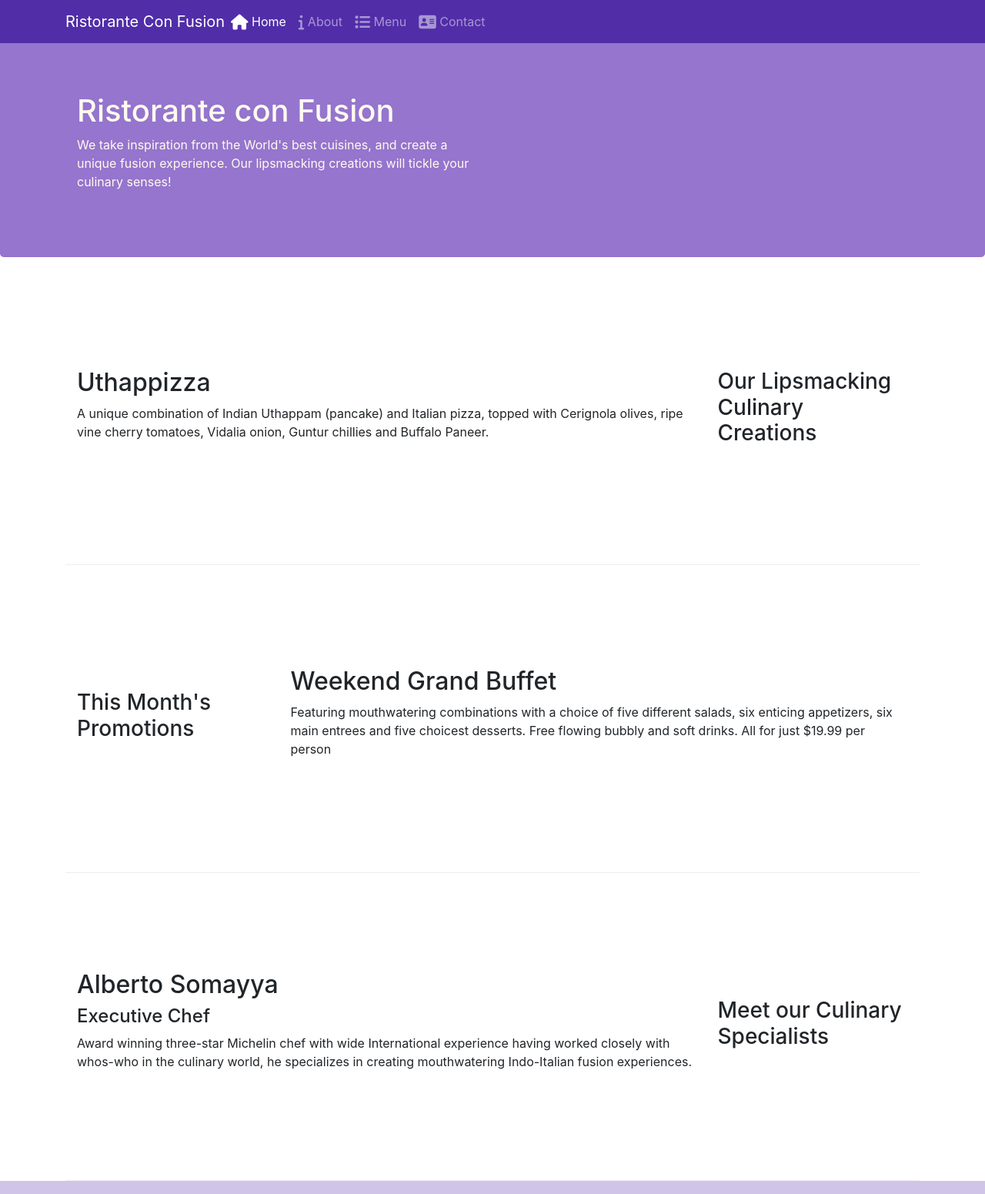
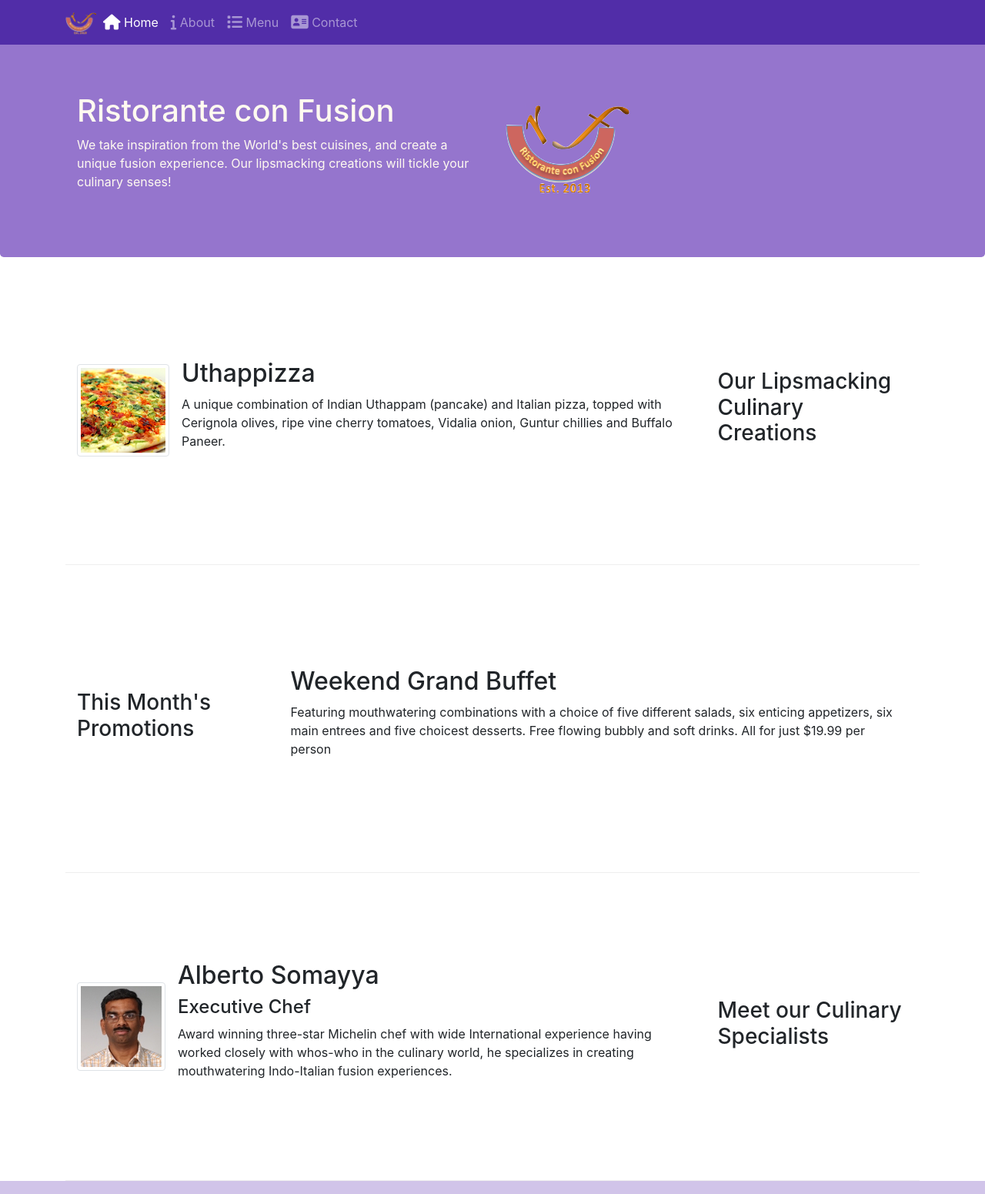
Before and after one commit to Okimik/Bootstrap4, a plain HTML site: page index.html in a window 1280 px wide. Shown: the top 1551 px of the page at 77% size. Drawn offline with nearby package versions, Linux system fonts and the light colour scheme.

Commit message:
Images and Media

```diff
--- a/index.html
+++ b/index.html
@@ -21,7 +21,7 @@
             <button class="navbar-toggler" type="button" data-toggle="collapse" data-target="#Navbar">
                 <span class="navbar-toggler-icon"></span>
             </button>
-            <a class="navbar-brand mr-auto" href="#">Ristorante Con Fusion</a>
+            <a class="navbar-brand mr-auto" href="#"><img src="./img/logo.png" height="30" width="41"></a>
             <div class="collapse navbar-collapse" id="Navbar">
                 <ul class="navbar-nav mr-auto">
                     <li class="nav-item active"><a class="nav-link" href="#"><span class="fa fa-home fa-lg"></span> Home</a></li>
@@ -40,7 +40,9 @@
                     <h1>Ristorante con Fusion</h1>
                     <p>We take inspiration from the World's best cuisines, and create a unique fusion experience. Our lipsmacking creations will tickle your culinary senses!</p>
                 </div>
-                <div class="col-12 col-sm">
+                <div class="col-12 col-sm align-self-center">
+                    <img src="./img/logo.png" class="img-fluid">
+
                 </div>
             </div>
         </div>
@@ -52,8 +54,15 @@
                 <h3>Our Lipsmacking Culinary Creations</h3>
             </div>
             <div class="col col-sm order-sm-first col-md">
-                <h2>Uthappizza</h2>
-                <p class="d-none d-sm-block">A unique combination of Indian Uthappam (pancake) and Italian pizza, topped with Cerignola olives, ripe vine cherry tomatoes, Vidalia onion, Guntur chillies and Buffalo Paneer.</p>
+                <div class="media">
+                    <img class="d-flex mr-3 img-thumbnail align-self-center" src="./img/uthappizza.png" alt="uthapizza">
+                    <div class="media-body">
+                            <h2 class="mt-0">Uthappizza</h2>
+                            <p class="d-none d-sm-block">A unique combination of Indian Uthappam (pancake) and Italian pizza, topped with Cerignola olives, ripe vine cherry tomatoes, Vidalia onion, Guntur chillies and Buffalo Paneer.</p>
+                    </div>
+
+                </div>
+
             </div>
         </div>
 
@@ -73,9 +82,15 @@
                 <h3>Meet our Culinary Specialists</h3>
             </div>
             <div class="col col-sm order-sm-first col-md">
-                <h2>Alberto Somayya</h2>
-                <h4>Executive Chef</h4>
-                <p class="d-none d-sm-block">Award winning three-star Michelin chef with wide International experience having worked closely with whos-who in the culinary world, he specializes in creating mouthwatering Indo-Italian fusion experiences. </p>
+                <div class="media">
+                        <img class="d-flex mr-3 img-thumbnail align-self-center" src="./img/alberto.png" alt="Alberto">
+                        <div class="media-body">
+                                <h2 class="mt-0">Alberto Somayya</h2>
+                                <h4>Executive Chef</h4>
+                                <p class="d-none d-sm-block">Award winning three-star Michelin chef with wide International experience having worked closely with whos-who in the culinary world, he specializes in creating mouthwatering Indo-Italian fusion experiences. </p>
+                        </div>
+                </div>
+
             </div>
         </div>
     </div>
```
Also changed, not shown: aboutus.html (+5 -3 lines), contactus.html (+1 -1 lines), img/alberto.png (added), img/buffet.png (added), img/logo.png (added), img/uthappizza.png (added), 1 other file.
